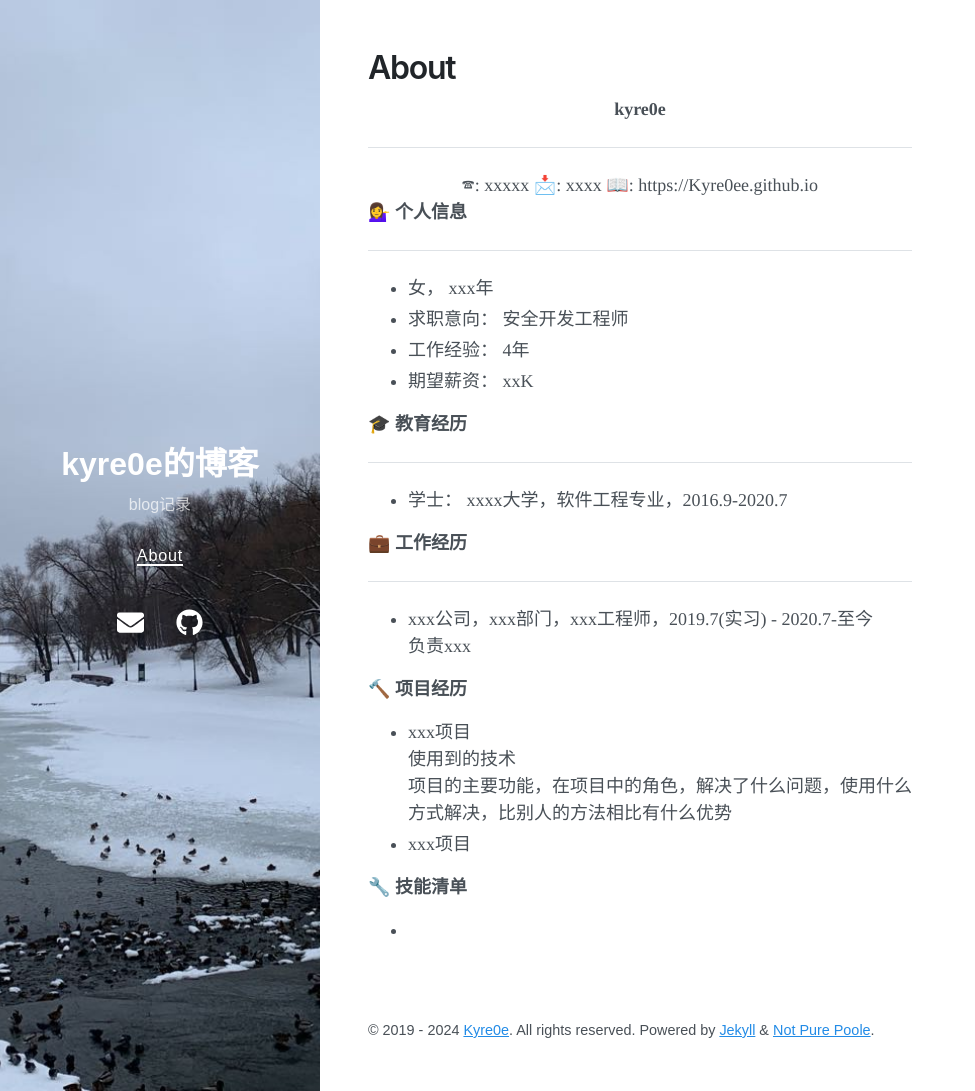
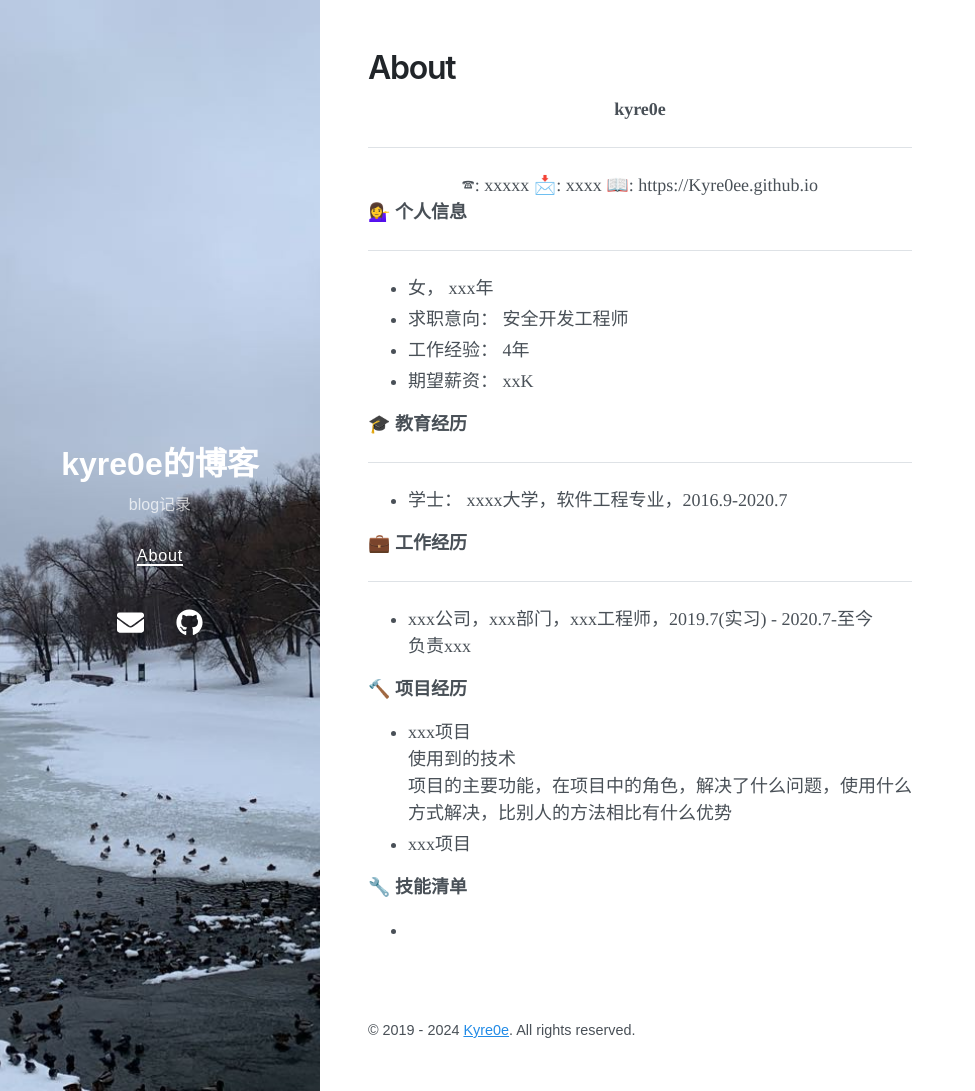
Before and after one commit to Kyre0ee/Kyre0ee.github.io, a Jekyll site: the page built from about.md, in a window 1280 px wide and 1091 px high. Shown: the whole window, without its empty margins (0-975 px from the left). Built offline with Jekyll 4.4.1, drawn with Linux system fonts in a browser that asks for light colours; nearby versions of some CDN libraries.

Commit message:
Update content.html

```diff
--- a/_includes/content.html
+++ b/_includes/content.html
@@ -1,17 +1,22 @@
 <main>
   {{ content }}
 </main>
-
+<!-- main 元素用于包含主要内容，{{ content }} 是 Jekyll 变量，用于插入当前页面的内容 -->
 <footer class="footer">
   {%- assign year_from = site.posts[-1].date | date: '%Y' -%}
+  <!-- 获取最早的文章年份。site.posts[-1] 代表最早的文章，date: '%Y' 将日期格式化为四位数的年份 -->
+
   {%- assign year_to   = site.time | date: '%Y' -%}
+  <!-- 获取当前年份。site.time 是当前时间，date: '%Y' 将日期格式化为四位数的年份 -->
   {%- if year_from == nil or year_from == year_to -%}
     {%- assign year_string = year_from -%}
+  <!-- 如果 year_from 为空（没有文章）或 year_from 和 year_to 相同（只有当年的文章），则 year_string 仅为 year_from -->
   {%- else -%}
     {%- assign year_string = year_from | append: '&nbsp;' | append: '-' | append: '&nbsp;' | append: year_to -%}
+    <!-- 否则，将 year_from 和 year_to 组成一个范围字符串，用空格和短横线连接 -->
   {%- endif -%}
   <small>
     &copy; {{ year_string }} {% if site.author %}<a href="{{ site.author.url }}">{{ site.author.name }}</a>{% endif %}. All rights reserved.
-    Powered by <a href="https://jekyllrb.com/">Jekyll</a> & <a href="https://github.com/vszhub/not-pure-poole">Not Pure Poole</a>.
+    <!-- 显示版权年份（year_string），如果 site.author 存在，则显示作者的链接和名字 -->
   </small>
 </footer>
```
